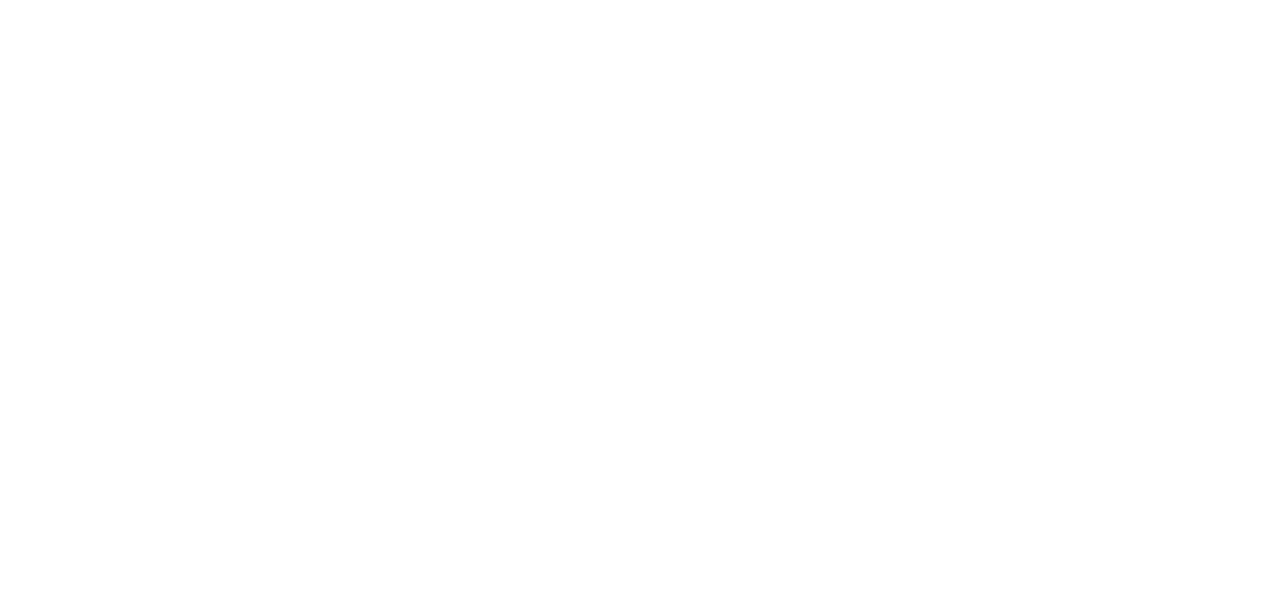
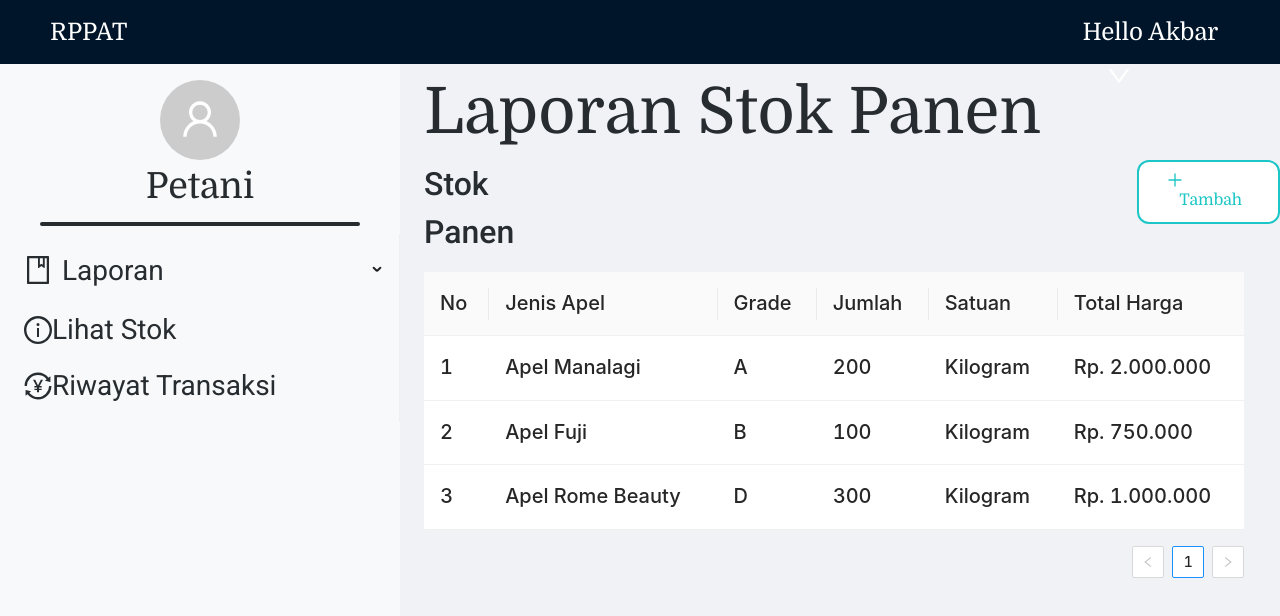
Before and after one commit to Akbarsn/RPPAT-frontend, a React (Create React App) app: page /laporan in a window 1280 px wide. Shown: the top 616 px of the page. Built offline with nearby package versions, Linux system fonts and the light colour scheme.

Commit message:
Add Laporan Component

```diff
--- a/src/Router.js
+++ b/src/Router.js
@@ -5,6 +5,7 @@ import {
     Switch
 } from 'react-router-dom'
 import Homepage from "./pages/Home";
+import Laporan from "./pages/Laporan"
 import Login from "./pages/auth/Login"
 
 export default function Router() {
@@ -19,6 +20,10 @@ export default function Router() {
                     <Homepage></Homepage>
                 </Route>
 
+                <Route exact path='/laporan'>
+                    <Laporan />
+                </Route>
+
                 <Route exact path="/login" render={props => <Login {...props} />} />
             </Switch>
         </Brow>
--- /dev/null
+++ b/src/components/laporan/index.js
@@ -0,0 +1,196 @@
+import React, { useState } from "react";
+import { Row, Table, Col, Modal, Form, Input, Select, Button } from "antd";
+import Button1 from "../inc/Button";
+
+import { PlusOutlined } from "@ant-design/icons";
+
+import "./index.scss";
+
+export default function Laporan(props) {
+  let [visible, setVisible] = useState(false);
+  const [loading, setloading] = useState(false);
+
+  //Button Handler
+
+  function checkButton(isThereButton) {
+    if (isThereButton) {
+      const text = (
+        <Row align="middle">
+          <PlusOutlined className="icon" />
+          <span className="button-text">Tambah</span>
+        </Row>
+      );
+      const button = (
+        <Button1 type="secondary" click={() => setVisible(true)} text={text} />
+      );
+      return button;
+    }
+  }
+
+  //Modal
+  function checkModal(props) {
+    //Modal Button Handler
+    function handleOk(handleSubmit) {
+      // handleSubmit;
+      setloading(true);
+      setTimeout(() => {
+        setloading(false);
+        setVisible(false);
+      }, 3000);
+    }
+
+    function handleCancel() {
+      setVisible(false);
+    }
+
+    //Form Handler
+    const submitHandler = values => {
+      alert("Success");
+      console.log(values);
+    };
+
+    const errorHandler = error => {
+      console.log("Failed", error);
+    };
+
+    if (!props.isThereButton) {
+      return <div></div>;
+    }
+    return (
+      <Modal
+        title={`Tambah ${props.name}`}
+        visible={visible}
+        onOk={() => handleOk(props.handleSubmit)}
+        onCancel={() => handleCancel()}
+        footer={false}
+      >
+        {/* Form */}
+        <Form
+          name="addStock"
+          layout="vertical"
+          onFinish={submitHandler}
+          onFinishFailed={errorHandler}
+        >
+          <Row>
+            <Col>
+              <Form.Item
+                label={props.firstItem}
+                name="item"
+                rules={[
+                  {
+                    required: true,
+                    message: "Isi field item ini"
+                  }
+                ]}
+              >
+                <Input />
+              </Form.Item>
+            </Col>
+          </Row>
+          <Row gutter={[48, 32]}>
+            {props.fields.map(field => {
+              if (field.type === "select") {
+                return (
+                  <Col span={11}>
+                    <Form.Item
+                      key="grade"
+                      label={field.label}
+                      name={field.name}
+                      rules={[
+                        {
+                          required: true,
+                          message: "Isi field ini"
+                        }
+                      ]}
+                    >
+                      <Select placeholder="Masukkan Grade">
+                        {field.options.map(option => {
+                          return (
+                            <Select.Option
+                              key={option.value}
+                              value={option.value}
+                            >
+                              {option.name}
+                            </Select.Option>
+                          );
+                        })}
+                      </Select>
+                    </Form.Item>
+                  </Col>
+                );
+              }
+              return (
+                <Col span={11}>
+                  <Form.Item
+                    key={field.name}
+                    label={field.label}
+                    name={field.name}
+                    rules={[
+                      {
+                        required: true,
+                        message: "Isi field ini"
+                      }
+                    ]}
+                  >
+                    <Input type={field.type} />
+                  </Form.Item>
+                </Col>
+              );
+            })}
+          </Row>
+
+          <Row justify="space-around">
+            <Button
+              type="secondary"
+              size="large"
+              onClick={() => handleCancel()}
+              className="btn_secondary"
+            >
+              Batal
+            </Button>
+
+            <Button
+              type="primary"
+              size="large"
+              htmlType="submit"
+              className="btn_primary"
+              onClick={() => {
+                setVisible(false);
+              }}
+            >
+              Submit
+            </Button>
+          </Row>
+        </Form>
+      </Modal>
+    );
+  }
+
+  return (
+    <React.Fragment>
+      <span className="title">Laporan {props.name}</span>
+
+      <Row justify="space-between" style={{ marginBottom: "1rem" }}>
+        <Col span={4}>
+          <span className="subtitle">{props.name}</span>
+        </Col>
+
+        <Col span={4}>{checkButton(props.isThereButton)}</Col>
+      </Row>
+
+      <Row justify="start">
+        <Col span={23}>
+          <Table
+            columns={props.table.columns}
+            dataSource={props.table.data}
+            style={{
+              fontSize: "16px!important"
+            }}
+          ></Table>
+        </Col>
+      </Row>
+
+      {checkModal(props)}
+    </React.Fragment>
+  );
+}
--- /dev/null
+++ b/src/components/laporan/index.scss
@@ -0,0 +1,45 @@
+@import "../Root.scss";
+
+.title {
+  font-family: $font-header;
+  font-size: 64px;
+  color: $color-black;
+  margin-bottom: 1rem;
+}
+
+.button-text {
+  margin-left: 12px;
+}
+
+.subtitle {
+  font-family: $font-sub;
+  font-weight: $font-sub-style;
+  font-size: 32px;
+  color: $color-black;
+  margin-bottom: 0.5rem;
+}
+
+.table {
+  font-size: 16px;
+}
+
+.ant-table-cell {
+  font-size: 20px !important;
+  font-weight: 500;
+}
+
+.ant-form-item-required {
+  font-size: 20px !important;
+}
+
+.btn_primary {
+  background-color: $color-primary;
+  color: $color-white;
+  border: solid 2px $color-primary;
+}
+
+.btn_secondary {
+  background-color: $color-white;
+  color: $color-primary;
+  border: solid 2px $color-primary;
+}
--- /dev/null
+++ b/src/pages/Laporan.js
@@ -0,0 +1,146 @@
+import React from "react";
+import Konten from "../components/laporan";
+import Navbar from "../components/Navbar";
+import Sidebar from "../components/Sidebar";
+import { Layout } from "antd";
+
+export default function Laporan() {
+  const column = [
+    {
+      title: "No",
+      dataIndex: "no",
+      key: "no",
+      render: (value, record) => (
+        <span style={{ fontSize: record.size }}>{value}</span>
+      )
+    },
+    {
+      title: "Jenis Apel",
+      dataIndex: "jenisApel",
+      key: "jenisApel",
+      render: (value, record) => (
+        <span style={{ fontSize: record.size }}>{value}</span>
+      )
+    },
+    {
+      title: "Grade",
+      dataIndex: "grade",
+      key: "grade",
+      render: (value, record) => (
+        <span style={{ fontSize: record.size }}>{value}</span>
+      )
+    },
+    {
+      title: "Jumlah",
+      dataIndex: "jumlah",
+      key: "jumlah",
+      render: (value, record) => (
+        <span style={{ fontSize: record.size }}>{value}</span>
+      )
+    },
+    {
+      title: "Satuan",
+      dataIndex: "satuan",
+      key: "satuan",
+      render: (value, record) => (
+        <span style={{ fontSize: record.size }}>{value}</span>
+      )
+    },
+    {
+      title: "Total Harga",
+      dataIndex: "totalHarga",
+      key: "totalharga",
+      render: (value, record) => (
+        <span style={{ fontSize: record.size }}>{value}</span>
+      )
+    }
+  ];
+
+  const data = [
+    {
+      key: "1",
+      no: "1",
+      jenisApel: "Apel Manalagi",
+      grade: "A",
+      jumlah: "200",
+      satuan: "Kilogram",
+      totalHarga: "Rp. 2.000.000",
+      size: 20
+    },
+    {
+      key: "2",
+      no: "2",
+      jenisApel: "Apel Fuji",
+      grade: "B",
+      jumlah: "100",
+      satuan: "Kilogram",
+      totalHarga: "Rp. 750.000",
+      size: 20
+    },
+    {
+      key: "3",
+      no: "3",
+      jenisApel: "Apel Rome Beauty",
+      grade: "D",
+      jumlah: "300",
+      satuan: "Kilogram",
+      totalHarga: "Rp. 1.000.000",
+      size: 20
+    }
+  ];
+
+  const handleSubmit = () => {};
+
+  return (
+    <Layout style={{ backgroundColor: "#ffffff" }}>
+      <Navbar name={"Akbar"} />
+      <Layout style={{ marginTop: 64, marginLeft: 400 }}>
+        <Sidebar role={0} />
+        <Layout.Content style={{ marginLeft: "1.5rem", minHeight: "100vh" }}>
+          {/* <Konten
+            name="Penjualan"
+            isThereButton={false}
+            table={{ columns: column, data: data }}
+          ></Konten> */}
+
+          <Konten
+            name="Stok Panen"
+            isThereButton={true}
+            table={{ columns: column, data: data }}
+            handleSubmit={handleSubmit}
+            firstItem="Jenis Apel"
+            fields={[
+              {
+                label: "Grade",
+                name: "grade",
+                type: "select",
+                options: [
+                  { name: "A", value: "A" },
+                  { name: "B", value: "B" },
+                  { name: "C", value: "C" },
+                  { name: "D", value: "D" },
+                  { name: "E", value: "E" }
+                ]
+              },
+              {
+                label: "Jumlah",
+                name: "qty",
+                type: "number"
+              },
+              {
+                label: "Satuan",
+                name: "unit",
+                type: "text"
+              },
+              {
+                label: "Harga per Satuan",
+                name: "price",
+                type: "number"
+              }
+            ]}
+          ></Konten>
+        </Layout.Content>
+      </Layout>
+    </Layout>
+  );
+}
```
